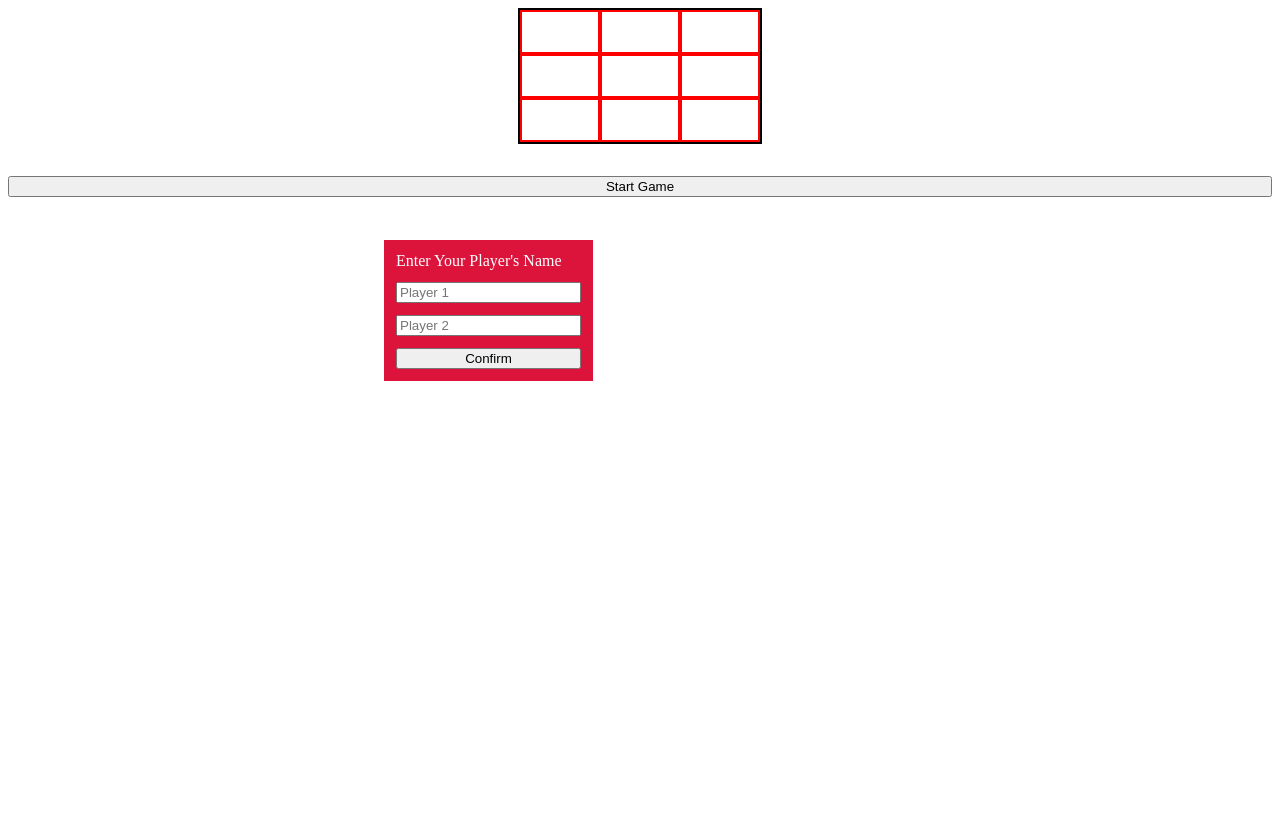
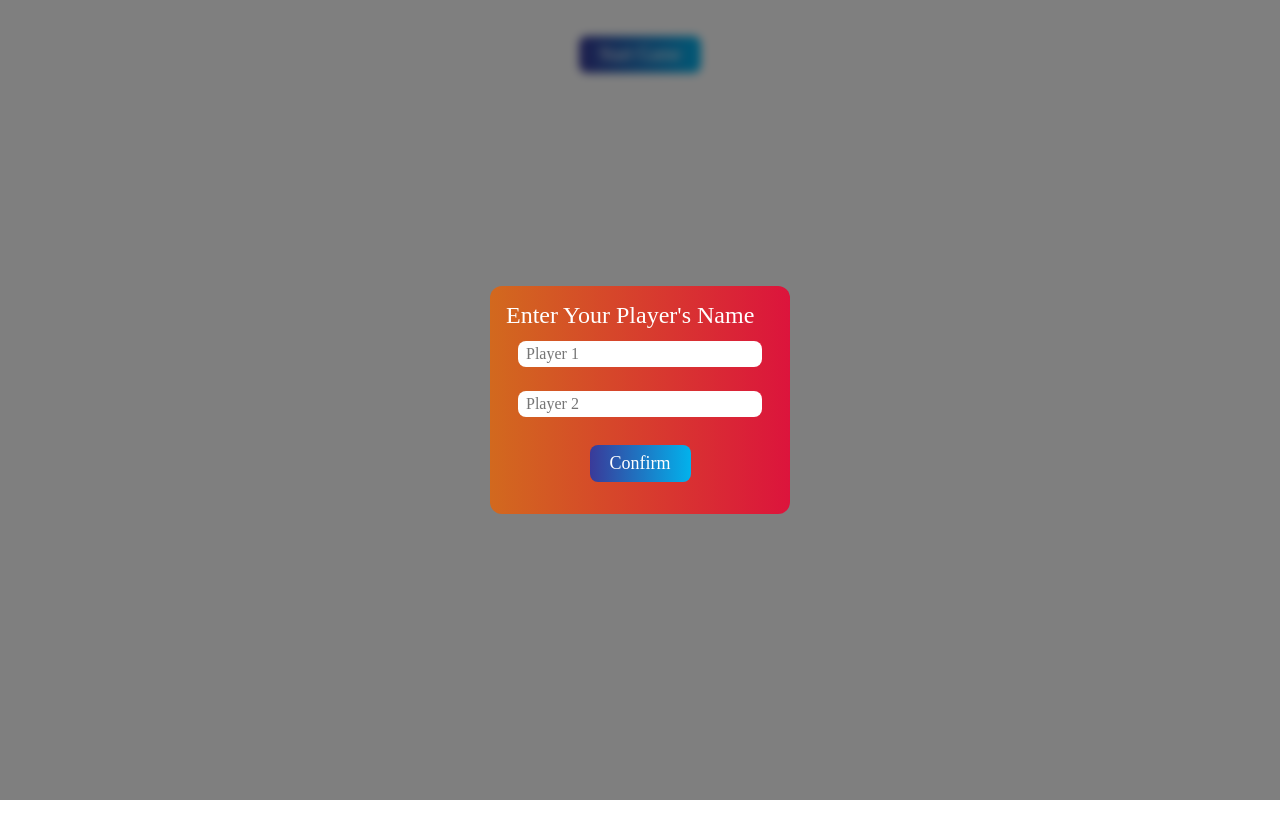
Before and after one commit to etcoder-642/ticTacToe, a plain HTML site: page index.html in a window 1280 px wide. Both pictures are taken after a click on the button "Start Game". Before the commit the page ends 800 px from the top, so only its background shows below. Drawn offline with Linux system fonts and the light colour scheme.

Commit message:
All the basic functionalities are now finished. But some things remain like: 1. State rememberance -> after a click of a button it asks for the user to register   all over again. It should remember the state it was in. 2. A better UI 3. Maybe if I am motivated enough add some features. 4. Add external fonts.

```diff
--- a/index.html
+++ b/index.html
@@ -8,6 +8,7 @@
     <title>Tic Tac Toe</title>
  </head>
  <body>
+   <div class="overlay"></div>
     <div class="container">
        <div class="main">
          <div id="11" class="box"></div>
--- a/script.js
+++ b/script.js
@@ -7,10 +7,6 @@ const gameModule = (function(){
     let count = 0;
 
     const possiblePositions = [11, 12, 13, 21, 22, 23, 31, 32, 33];
-
-    function nameExists(arr, searchName) {
-        return arr.some(obj => obj.name && obj.name.includes(searchName));
-      }
 
     function checkWin(mainObj, mainArr){
         let obj = {
@@ -105,6 +101,9 @@ const gameModule = (function(){
                 }else if(obj.existenceChecker(obj.filterObj(mainObj, mainArr)[1], [13, 22, 31])){
                     gameEnd = !gameEnd;
                     return `${mainArr[1].name} Won`;
+                }else if(Object.keys(mainObj).length === 9){
+                    gameEnd = !gameEnd;
+                    return `A draw`;
                 }
             }
         }
@@ -151,23 +150,10 @@ const gameModule = (function(){
     }
 })();
 
-
-// gameModule.createPlayer('nati');
-// gameModule.createPlayer('sami');
-// gameModule.startGame();
-
-// gameModule.addValue(13, 'nati');
-// gameModule.addValue(21, 'sami');
-// gameModule.addValue(22,'nati');
-// gameModule.addValue(32, 'sami');
-// console.log(gameModule.addValue(31, 'nati'));
-
-
-// console.log(gameModule.boardStat());
-
 document.addEventListener('click', (e)=>{
     if(e.target.className.includes('btn')){
         document.querySelector('.hiddenBox').style.display = 'flex';
+        document.querySelector('.overlay').style.display = 'block';
     }else if(e.target.className.includes('submit')){
         let player1Input = document.querySelector('#player1');
         let player2Input = document.querySelector('#player2');
@@ -177,23 +163,15 @@ document.addEventListener('click', (e)=>{
             gameModule.createPlayer(player2Input.value);
             gameModule.startGame();
             document.querySelector('.hiddenBox').style.display = 'none';
+            document.querySelector('.main').style.display = 'grid';
             document.querySelector('.btn').style.display = 'none';
+            document.querySelector('.overlay').style.display = 'none';
             e.preventDefault();
             console.log(gameModule.getPlayers());
         }
     }else if(e.target.className === 'box'){
         let id = parseInt(e.target.id);
         let value = gameModule.addValue(id);
-
-        if(value === "You haven't started the Game"){
-            document.querySelector('.hiddenBox').style.display = 'flex';
-            document.querySelector('.hiddenBox').innerHTML = `
-            <header>OOF!</header>
-            <p>You didn't even started the game man</p>
-            <button>Okay I will start</button>
-            `;
-            return;
-        }
 
         if(gameModule.boardStat()[id].valueAdded){
             e.target.innerHTML = '\u2715'
@@ -203,10 +181,21 @@ document.addEventListener('click', (e)=>{
 
         if(value){
             if(value.includes('Won')){
+                document.querySelector('.overlay').style.display = 'block';
                 document.querySelector('.hiddenBox').style.display = 'flex';
                 document.querySelector('.hiddenBox').innerHTML = `
                 <header>CONGRATULATIONS</header>
                 <p>${value}</p>
+                <button>Replay</button>
+                `;
+                return;
+            }else if(value.includes('draw')){
+                document.querySelector('.overlay').style.display = 'block';
+                document.querySelector('.hiddenBox').style.display = 'flex';
+                document.querySelector('.hiddenBox').innerHTML = `
+                <header>OOF!</header>
+                <p>This Game is Draw</p>
+                <button>Replay</button>
                 `;
                 return;
             }
--- a/style.css
+++ b/style.css
@@ -1,38 +1,105 @@
+:root {
+    --gradient-orange: linear-gradient(to right, rgba(210, 105, 30, 1), rgba(220, 20, 60, 1));
+    --gradient-orange-hover: linear-gradient(to right, rgba(210, 105, 30, 0.8), rgba(220, 20, 60, 0.8));
+    --gradient-blue: linear-gradient(to right, rgba(58, 58, 153, 1), rgba(2, 178, 236, 1));
+    --gradient-blue-hover: linear-gradient(to right, rgba(58, 58, 153, 0.8), rgba(2, 178, 236, 0.8));
+    --gradient-box: linear-gradient(to right, rgba(0, 0, 0, 0.2), rgba(0, 0, 0, 0.05));
+}
+
+* {
+    box-sizing: border-box;
+    margin: 0;
+    padding: 0;
+}
+
+body {
+    box-sizing: border-box;
+    font-family: Poppins;
+}
+
+
 .container {
     display: flex;
     flex-direction: column;
+    height: 100vh;
     gap: 32px;
+    margin: 20px;
 }
 
 .main {
-    border: 2px solid black;
     width: fit-content;
     height: fit-content;
     margin: auto;
 
-    display: grid;
+    display: none;
     grid-template-columns: 80px 80px 80px;
+    clip-path: inset(5px);
 }
 
 .box {
-    border: 2px solid red;
-    height: 40px;
+    border: 4px solid rgb(153, 151, 151);
+    height: 60px;
     cursor: pointer;
     display: flex;
     align-items: center;
     justify-content: center;
-    font-size: 32px;
+    font-size: 48px;
 }
 
 .hiddenBox {
+    position: fixed;
+    top: 50%;
+    left: 50%;
+    transform: translate(-50%, -50%);
+    margin: auto;
+    padding: 16px;
+
+    min-width: 300px;
+    overflow: auto;
+
     display: none;
     flex-direction: column;
+
+    background: var(--gradient-orange);
+    color: white;
+    border-radius: 12px;
+}
+
+.hiddenBox > header {
+    font-size: 24px;
+}
+
+button {
+    display: block;
     width: fit-content;
-    background-color: crimson;
-    padding: 12px;
-    gap: 12px;
+    margin: 16px auto;
+    padding: 8px 20px;
+    border: none;
+    background: var(--gradient-blue);
+    font-family: Poppins;
+    font-size: 18px;
     color: white;
+    border-radius: 8px;
+}
+
+button:hover {
+    background: var(--gradient-blue-hover);
+}
+
+
+input {
+    margin: 12px;
+    font:inherit;
+    padding: 4px 8px;
+    border-radius: 8px;
+    border: none;
+    outline: none;
+}
+
+.overlay {
+    display: none;
     position: fixed;
-    top: 30%;
-    left: 30%;
-}
+    inset: 0; /* Covers entire screen */
+    background: rgba(0, 0, 0, 0.5); /* Dark semi-transparent */
+    backdrop-filter: blur(5px); /* Blurs the background */
+  }
```
